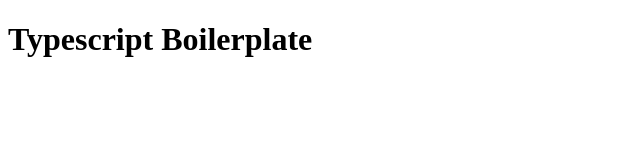
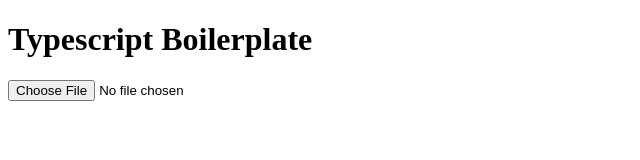
Before and after one commit to rdg1029/WebTorrent-Test, a website built with webpack: page public/index.html in a window 1280 px wide. Shown: the whole page, without its empty margins (0-640 px from the left). Built offline with nearby package versions, Linux system fonts and the light colour scheme.

Commit message:
Update index.html : Apply file input

```diff
--- a/public/index.html
+++ b/public/index.html
@@ -8,5 +8,6 @@
 </head>
 <body>
     <h1>Typescript Boilerplate</h1>
+    <input type="file" id="file-input">
 </body>
 </html>
```
